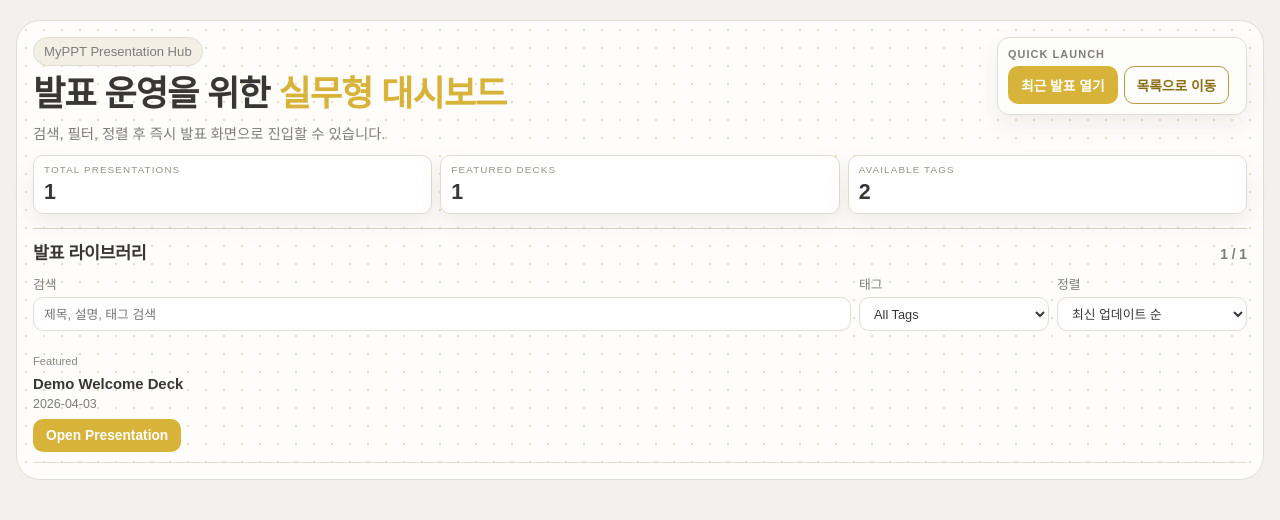
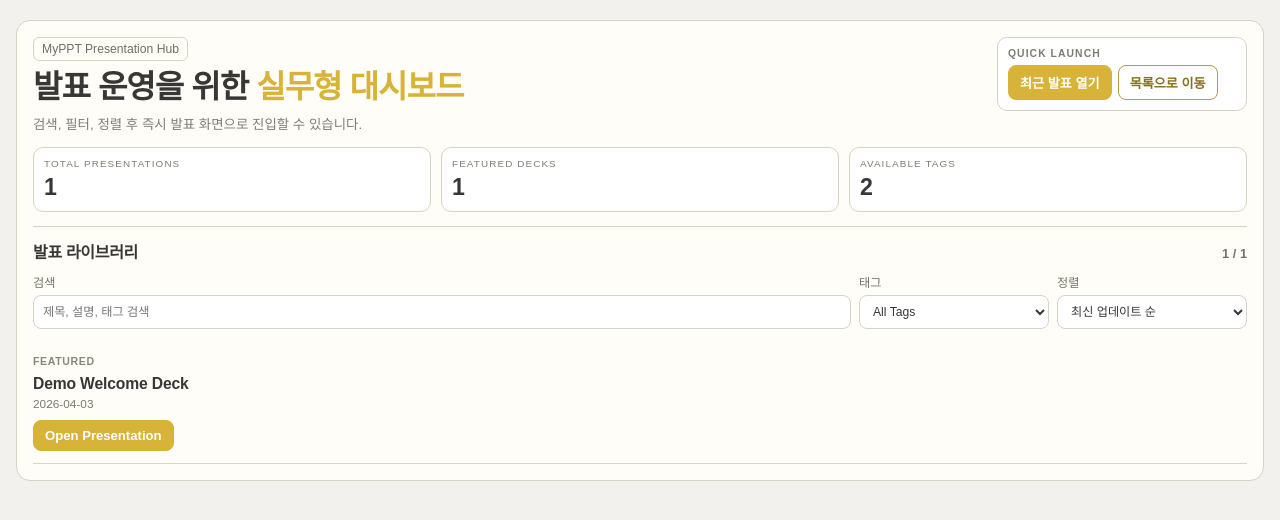
Before and after one commit to hefxpzwk/myppt, a React (Vite) app: page / in a window 1280 px wide. Shown: the top 520 px of the page. Built offline with nearby package versions, Linux system fonts and the light colour scheme.

Commit message:
style: simplify dashboard elements and sharpen emphasis

```diff
--- a/src/styles/global.css
+++ b/src/styles/global.css
@@ -19,14 +19,14 @@ a {
   display: inline-flex;
   align-items: center;
   justify-content: center;
-  border-radius: var(--radius-sm);
-  border: 1px solid transparent;
+  border-radius: 8px;
+  border: 1px solid var(--color-primary);
   background: var(--color-primary);
   color: #ffffff;
   text-decoration: none;
   font-weight: 700;
-  padding: 8px 12px;
-  font-size: 0.86rem;
+  padding: 7px 11px;
+  font-size: 0.82rem;
 }
 
 .button--ghost {
@@ -47,37 +47,33 @@ a {
 }
 
 .dashboard-canvas {
-  border: 1px solid #e0ddd5;
-  border-radius: 24px;
+  border: 1px solid #d8d2c4;
+  border-radius: 14px;
   padding: 16px;
-  background-color: #fcfaf4;
-  background-image:
-    radial-gradient(rgba(206, 182, 118, 0.45) 1px, transparent 1px),
-    linear-gradient(to bottom, rgba(255, 255, 255, 0.62), rgba(255, 255, 255, 0.62));
-  background-size: 18px 18px, 100% 100%;
+  background: #fffdf8;
 }
 
 .dashboard-header {
   display: grid;
   grid-template-columns: 1fr 250px;
-  gap: 12px;
+  gap: 14px;
   align-items: start;
 }
 
 .dashboard-header__chip {
   margin: 0;
   display: inline-block;
-  background: #f3efe5;
-  border: 1px solid var(--color-border);
-  border-radius: 999px;
-  padding: 6px 10px;
-  font-size: 0.82rem;
-  color: var(--color-muted);
+  background: transparent;
+  border: 1px solid #d8d2c4;
+  border-radius: 6px;
+  padding: 4px 8px;
+  font-size: 0.76rem;
+  color: #726d63;
 }
 
 .dashboard-header h1 {
   margin: 8px 0 0;
-  font-size: clamp(1.45rem, 3.2vw, 2.2rem);
+  font-size: clamp(1.5rem, 3vw, 2rem);
   line-height: 1.14;
   letter-spacing: -0.03em;
 }
@@ -89,23 +85,23 @@ a {
 .dashboard-header__subtitle {
   margin: 8px 0 0;
   color: var(--color-muted);
-  font-size: 0.9rem;
+  font-size: 0.84rem;
 }
 
 .dashboard-cta-card {
-  border: 1px solid var(--color-border);
-  border-radius: 12px;
-  background: #fdfdfc;
+  border: 1px solid #d8d2c4;
+  border-radius: 10px;
+  background: #fff;
   padding: 10px;
-  box-shadow: var(--shadow-soft);
+  box-shadow: none;
 }
 
 .dashboard-cta-card__title {
   margin: 0;
   text-transform: uppercase;
   letter-spacing: 0.1em;
-  font-size: 0.68rem;
-  color: var(--color-muted);
+  font-size: 0.65rem;
+  color: #7f7b72;
   font-weight: 700;
 }
 
@@ -123,19 +119,19 @@ a {
 }
 
 .dashboard-summary {
-  margin-top: 12px;
+  margin-top: 14px;
   display: grid;
   grid-template-columns: repeat(3, minmax(0, 1fr));
-  gap: 8px;
+  gap: 10px;
   padding: 0;
 }
 
 .summary-card {
-  border: 1px solid var(--color-border);
+  border: 1px solid #d8d2c4;
   border-radius: 10px;
   background: #fff;
-  box-shadow: var(--shadow-soft);
-  padding: 8px 10px;
+  box-shadow: none;
+  padding: 10px;
 }
 
 .summary-card__label {
@@ -143,13 +139,14 @@ a {
   text-transform: uppercase;
   letter-spacing: 0.11em;
   font-size: 0.62rem;
-  color: #989389;
+  color: #827d73;
 }
 
 .summary-card__value {
   margin: 5px 0 0;
-  font-size: 1.34rem;
+  font-size: 1.45rem;
   font-weight: 800;
+  letter-spacing: -0.01em;
 }
 
 .summary-card__meta {
@@ -160,10 +157,10 @@ a {
 
 .dashboard-section {
   margin-top: 14px;
-  border-top: 1px solid #ddd7cb;
+  border-top: 1px solid #d8d2c4;
   border-radius: 0;
   background: transparent;
-  padding: 10px 0 0;
+  padding: 12px 0 0;
 }
 
 .dashboard-section__header {
@@ -175,15 +172,15 @@ a {
 
 .dashboard-section__title {
   margin: 0;
-  font-size: 1.08rem;
+  font-size: 1rem;
   letter-spacing: -0.02em;
 }
 
 .dashboard-section__meta {
   margin: 0;
-  color: var(--color-muted);
+  color: #777168;
   font-weight: 700;
-  font-size: 0.86rem;
+  font-size: 0.8rem;
 }
 
 .dashboard-control-row {
@@ -196,20 +193,20 @@ a {
 .dashboard-filter {
   display: grid;
   gap: 4px;
-  color: var(--color-muted);
-  font-size: 0.8rem;
+  color: #777168;
+  font-size: 0.76rem;
 }
 
 .dashboard-filter__input,
 .dashboard-filter__select {
   width: 100%;
   height: 34px;
-  border: 1px solid var(--color-border);
-  border-radius: var(--radius-sm);
+  border: 1px solid #d8d2c4;
+  border-radius: 8px;
   background: #fff;
   font: inherit;
   color: var(--color-text);
-  padding: 0 10px;
+  padding: 0 9px;
 }
 
 .presentation-grid {
@@ -219,10 +216,10 @@ a {
 
 .presentation-card {
   border: 0;
-  border-bottom: 1px solid #e0ddd5;
+  border-bottom: 1px solid #dcd5c7;
   border-radius: 0;
   background: transparent;
-  padding: 10px 0;
+  padding: 12px 0;
 }
 
 .presentation-card--empty {
@@ -235,20 +232,23 @@ a {
   padding: 0;
   border-radius: 0;
   background: transparent;
-  color: #8b877f;
-  font-size: 0.7rem;
-  font-weight: 500;
+  color: #8a847a;
+  font-size: 0.66rem;
+  font-weight: 600;
+  letter-spacing: 0.06em;
+  text-transform: uppercase;
 }
 
 .presentation-card h3 {
-  margin: 7px 0 0;
-  font-size: 0.93rem;
+  margin: 6px 0 0;
+  font-size: 0.98rem;
+  letter-spacing: -0.01em;
 }
 
 .presentation-card__meta {
-  margin: 5px 0 8px;
-  color: var(--color-muted);
-  font-size: 0.78rem;
+  margin: 4px 0 9px;
+  color: #7e786f;
+  font-size: 0.74rem;
 }
 
 .presentation-card__desc {
@@ -348,7 +348,7 @@ a {
   }
 
   .dashboard-canvas {
-    border-radius: 16px;
+    border-radius: 10px;
     padding: 14px;
   }
 
```
